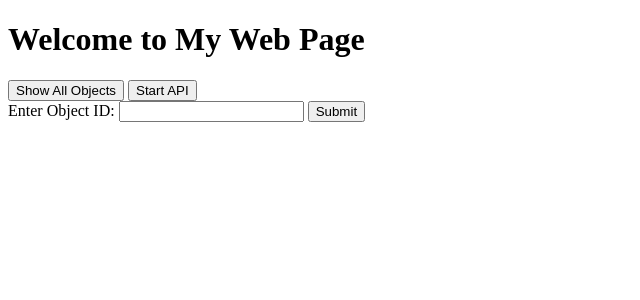
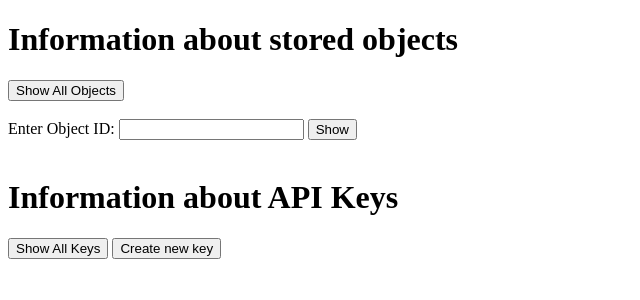
Before and after one commit to rufus20145/production_practice, a FastAPI app: page / in a window 1280 px wide. Shown: the top 300 px of the page, without its empty margins (0-640 px from the left). Run offline with FastAPI, Linux system fonts and the light colour scheme.

Commit message:
Обновлена домашняя страница после всех предыдущих изменений.

```diff
--- a/templates/index.html
+++ b/templates/index.html
@@ -1,24 +1,29 @@
 <!DOCTYPE html>
 <html lang="ru">
   <head>
-    <title>My Web Page</title>
+    <title>Info</title>
     <script>
       function redirectToObject() {
-        alert('It`s still under construction')
+        event.preventDefault()
+        window.location.replace('/objects/' + document.getElementById('objectId').value)
       }
     </script>
   </head>
   <body>
-    <h1>Welcome to My Web Page</h1>
+    <h1>Information about stored objects</h1>
 
     <a href="/objects"><button>Show All Objects</button></a>
 
-    <a href="/api/v1/start"><button>Start API</button></a>
+    <form id="objectIdForm" onsubmit="redirectToObject()">
+      <br />
+      <label for="objectId">Enter Object ID:</label>
+      <input type="number" id="objectId" name="objectId" required />
+      <button class="button" type="submit">Show</button>
+    </form>
+    <br />
 
-    <form id="objectIdForm" onsubmit="redirectToObject()">
-      <label for="objectId">Enter Object ID:</label>
-      <input type="text" id="objectId" name="objectId" required />
-      <button class="button" type="submit">Submit</button>
-    </form>
+    <h1>Information about API Keys</h1>
+    <a href="/api/v1/keys"><button type="button">Show All Keys</button></a>
+    <a href="/api/v1/start"><button>Create new key</button></a>
   </body>
 </html>
```
